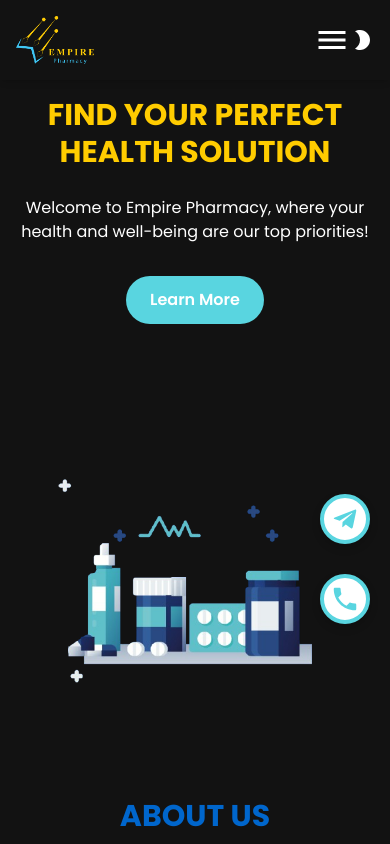
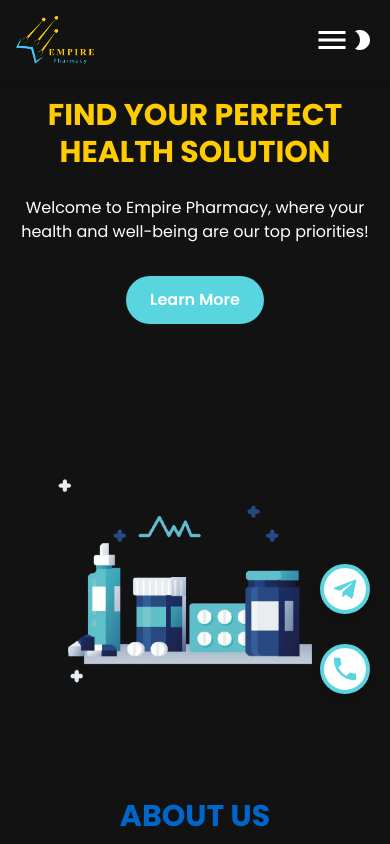
Before and after one commit to Mercycermy/PharmacyWeb, a React (Vite) app: page / in a window 390 px wide. Shown: the top 844 px of the page. Built offline with nearby package versions, Linux system fonts and the light colour scheme.

Commit message:
icon fix

```diff
--- a/package.json
+++ b/package.json
@@ -5,12 +5,13 @@
   "version": "0.0.0",
   "type": "module",
   "scripts": {
-    "dev": "vite",
+    "dev": "vite --host",
     "build": "vite build",
     "lint": "eslint .",
     "preview": "vite preview",
     "predeploy": "npm run build",
-    "deploy": "gh-pages -d dist"
+    "deploy": "gh-pages -d dist",
+    "start": "vite --host"
   },
   "proxy": "http://localhost:8080",
   "dependencies": {
--- a/src/components/Contact.jsx
+++ b/src/components/Contact.jsx
@@ -38,7 +38,7 @@ const Contact = (props) => {
     }
 
     try {
-      const response = await fetch('http://192.168.8.10:8080/send', {
+      const response = await fetch('http://localhost:8080/send', {
         method: 'POST',
         body: formData,
       });
--- a/src/components/ScrollToTop/ScrollToTop.css
+++ b/src/components/ScrollToTop/ScrollToTop.css
@@ -80,7 +80,7 @@
     height: 50px; /* Smaller size for phones */
     }
 .phone-icon-container{
-  bottom: 220px;
+  bottom: 140px;
 }
   .telegram-icon {
     font-size: 30px !important; /* Adjust icon size */
--- a/src/components/ScrollToTop/Telegramicon.jsx
+++ b/src/components/ScrollToTop/Telegramicon.jsx
@@ -6,14 +6,14 @@ import "./ScrollToTop.css";
 const TelegramIcon = () => {
   const TelegramStyle = {
     position: "fixed",
-    bottom: "300px",
+    bottom: "230px",
     right: "20px",
     zIndex: "1000",
     cursor: "pointer",
   };
   const PhoneStyle = {
     position: "fixed",
-    bottom: "220px",
+    bottom: "150px",
     right: "20px",
     zIndex: "1000",
     cursor: "pointer",
```
